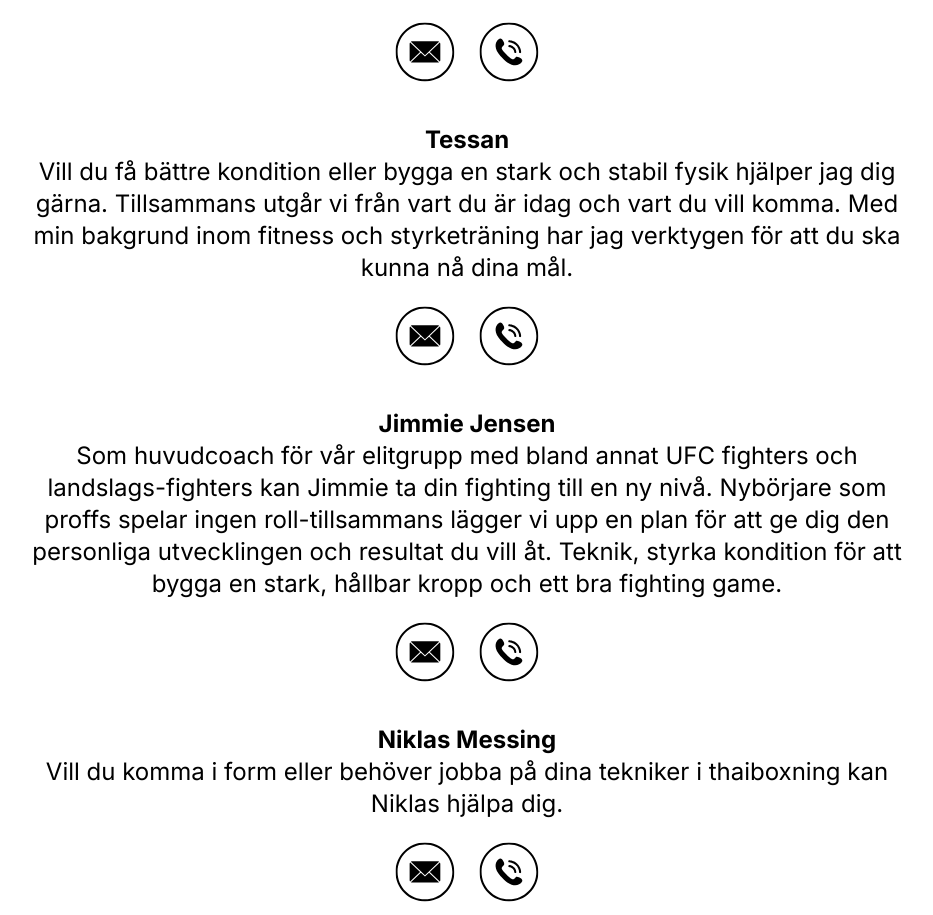
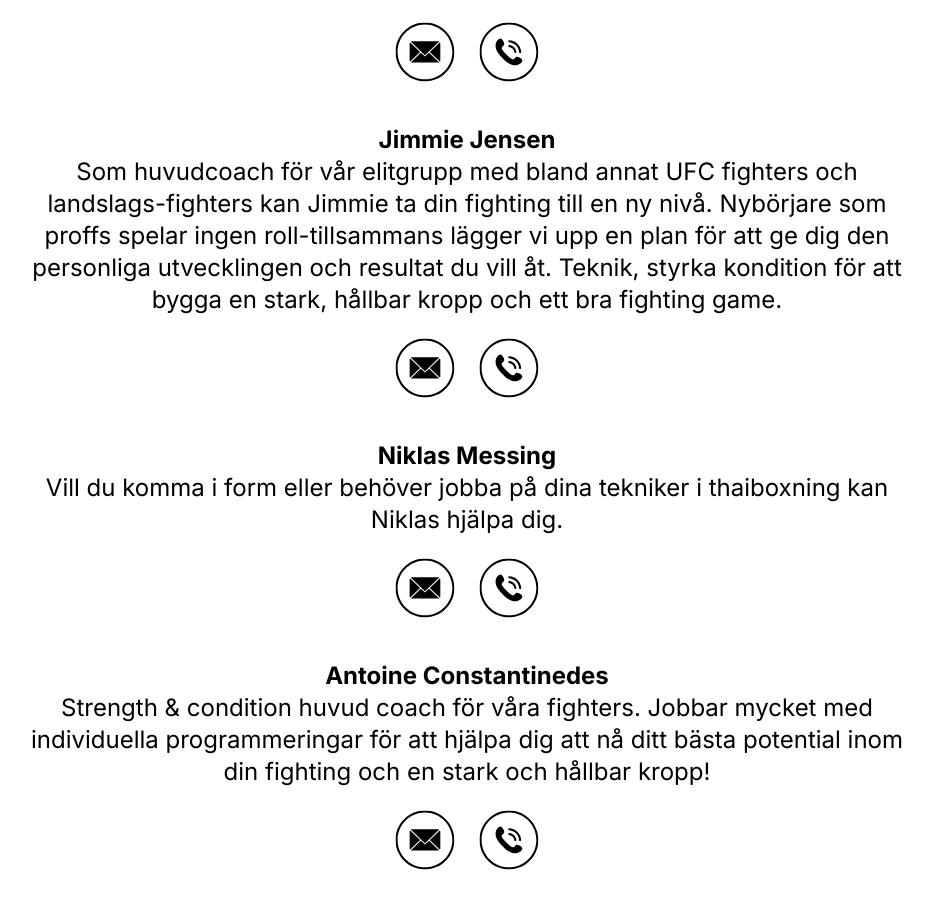
Before and after one commit to GPNaslund/kampsportstadion.se, a Next.js app: page /pt in a window 1280 px wide. Shown: the part 808-1723 px from the top of the page, without its empty margins (173-1106 px from the left). Built offline with nearby package versions, Linux system fonts and the light colour scheme.

Commit message:
Removes tessan

```diff
--- a/src/app/pt/page.tsx
+++ b/src/app/pt/page.tsx
@@ -22,12 +22,6 @@ export default function ContactPage() {
             description="Personlig träning med mål att motivera och inspirera till fysisk aktivitet och rörelse. Att starka individen och möta personen just där den är för att maximera den personliga utvecklingen. Älskar funktionell styrka, thaiboxning och gym. Vi sätter i hop en plan utifrån dina mål och förutsättningar."
             email="info@kampsportstadion.se"
             phoneNumber='0707943873'
-          />
-          <StaffCard
-            name="Tessan"
-            description="Vill du få bättre kondition eller bygga en stark och stabil fysik hjälper jag dig gärna. Tillsammans utgår vi från vart du är idag och vart du vill komma. Med min bakgrund inom fitness och styrketräning har jag verktygen för att du ska kunna nå dina mål."
-            email="theresebackgren@gmail.com"
-            phoneNumber='0737070809'
           />
           <StaffCard
             name="Jimmie Jensen"
```
